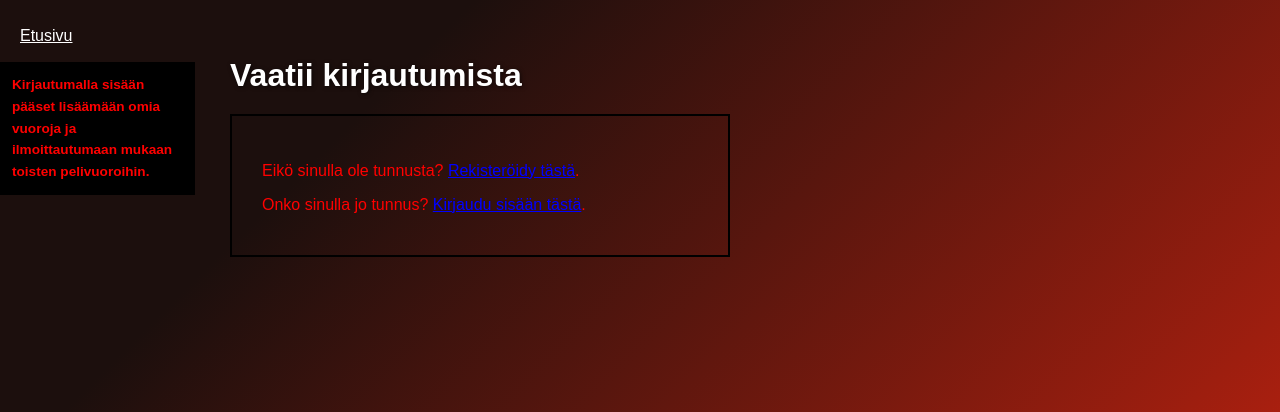
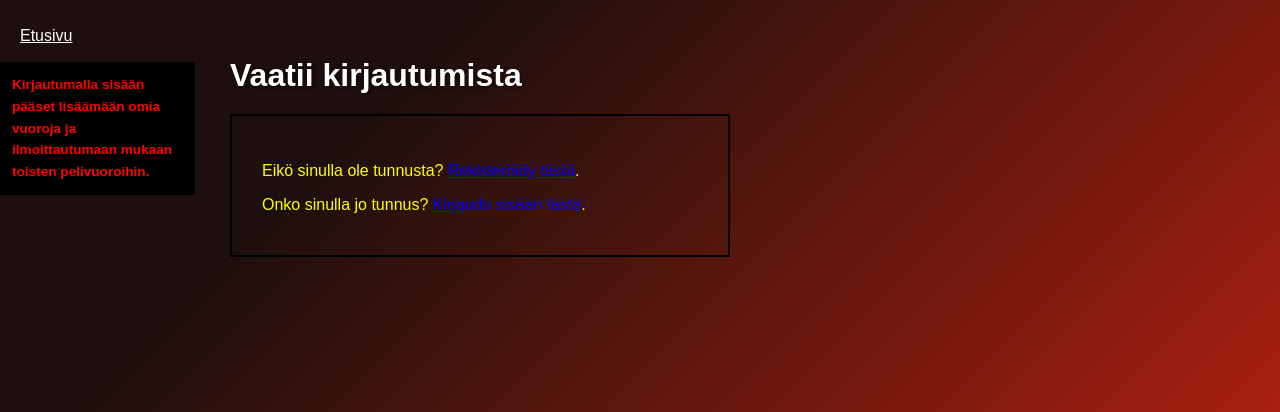
Before and after one commit to Mode-e/SulkisSeuraa, a Flask app: page /search in a window 1280 px wide. Shown: the part 74-486 px from the top of the page. Run offline with Flask 3, Linux system fonts and the light colour scheme.

Commit message:
Update red texts to yellow

```diff
--- a/templates/index.html
+++ b/templates/index.html
@@ -19,7 +19,7 @@
 <div class="Cohesive_framework">
   <h3 class="Cohesive_form_title">Omat pelivuorot ({{ my_open_slots|length }})</h3>
   {% if my_open_slots|length == 0 %}
-  <p class="Empty" style="color: red">Et ole ilmoittautunut yhteenkään vuoroon.</p>
+  <p class="Empty" style="color: yellow">Et ole ilmoittautunut yhteenkään vuoroon.</p>
   {% else %} {% for slot in my_open_slots %}
   <div class="slot_row">
     <div class="slot-texts">
@@ -41,7 +41,7 @@
 <div class="Cohesive_framework">
   <h3 class="Cohesive_form_title">Avoimet pelivuorot ({{ open_slots|length }})</h3>
   {% if open_slots|length == 0 %}
-  <p class="Empty" style="color: red">Ei avoimia pelivuoroja.</p>
+  <p class="Empty" style="color: yellow">Ei avoimia pelivuoroja.</p>
   {% else %} {% for slot in open_slots %}
   <div class="slot_row">
     <div class="slot-texts">
--- a/templates/layout.html
+++ b/templates/layout.html
@@ -9,7 +9,7 @@
       <h1>Sulkapalloseura</h1>
       <div class="links">
         {% if session.username %}
-        <span style="color: red">Kirjautunut käyttäjä: {{ session.username }}</span>
+        <span style="color: yellow">Kirjautunut käyttäjä: {{ session.username }}</span>
         <a href="/logout">Kirjaudu ulos</a>
         {% else %}
         <a href="/register">Rekisteröidy</a>
--- a/templates/my_info.html
+++ b/templates/my_info.html
@@ -34,7 +34,7 @@
   <h3 class="Cohesive_form_title">Lisätyt tulevat vuorot ({{ upcoming|length }})</h3>
 
   {% if upcoming|length == 0 %}
-  <p class="Empty" style="color: red">Ei lisättyjä tulevia pelivuoroja.</p>
+  <p class="Empty" style="color: yellow">Ei lisättyjä tulevia pelivuoroja.</p>
   {% else %} {% for slot in upcoming %}
   <div class="slot_row">
     <div class="slot-texts">
--- a/templates/not_registered.html
+++ b/templates/not_registered.html
@@ -2,11 +2,11 @@
 <h2 class="Cohesive_headline">Vaatii kirjautumista</h2>
 
 <div class="Cohesive_framework">
-  <p style="color: red">
+  <p style="color: yellow">
     Eikö sinulla ole tunnusta?
     <a href="/register" style="color: blue">Rekisteröidy tästä</a>.
   </p>
-  <p style="color: red">
+  <p style="color: yellow">
     Onko sinulla jo tunnus?
     <a href="/login" style="color: blue">Kirjaudu sisään tästä</a>.
   </p>
--- a/templates/search.html
+++ b/templates/search.html
@@ -8,7 +8,7 @@
       <select id="location" name="location_id">
         <option value="">Valitse paikka...</option>
         {% for loc in locations %}
-        <option value="{{ loc.name }}" {% if location="" ="loc.name" %}selected{% endif %}>{{ loc.name }}</option>
+        <option value="{{ loc.name }}" {% if location == "loc.name" %}selected{% endif %}>{{ loc.name }}</option>
         {% endfor %}
       </select>
     </div>
@@ -73,7 +73,7 @@
     {% endif %} {% endif %}
   </div>
   {% endfor %} {% else %}
-  <p class="Empty" style="color: red">Ei tuloksia.</p>
+  <p class="Empty" style="color: yellow">Ei tuloksia.</p>
   {% endif %}
 </div>
 
```
